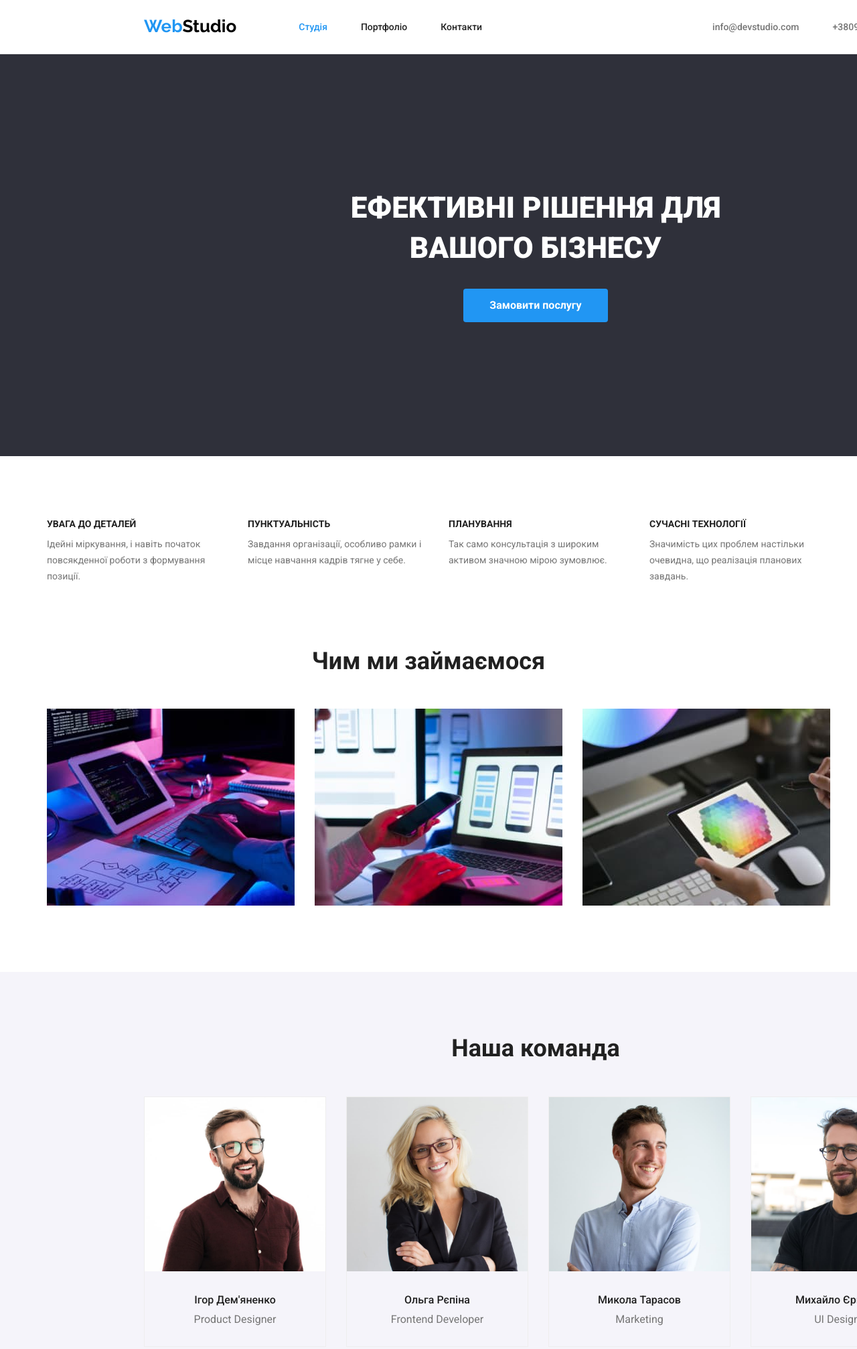
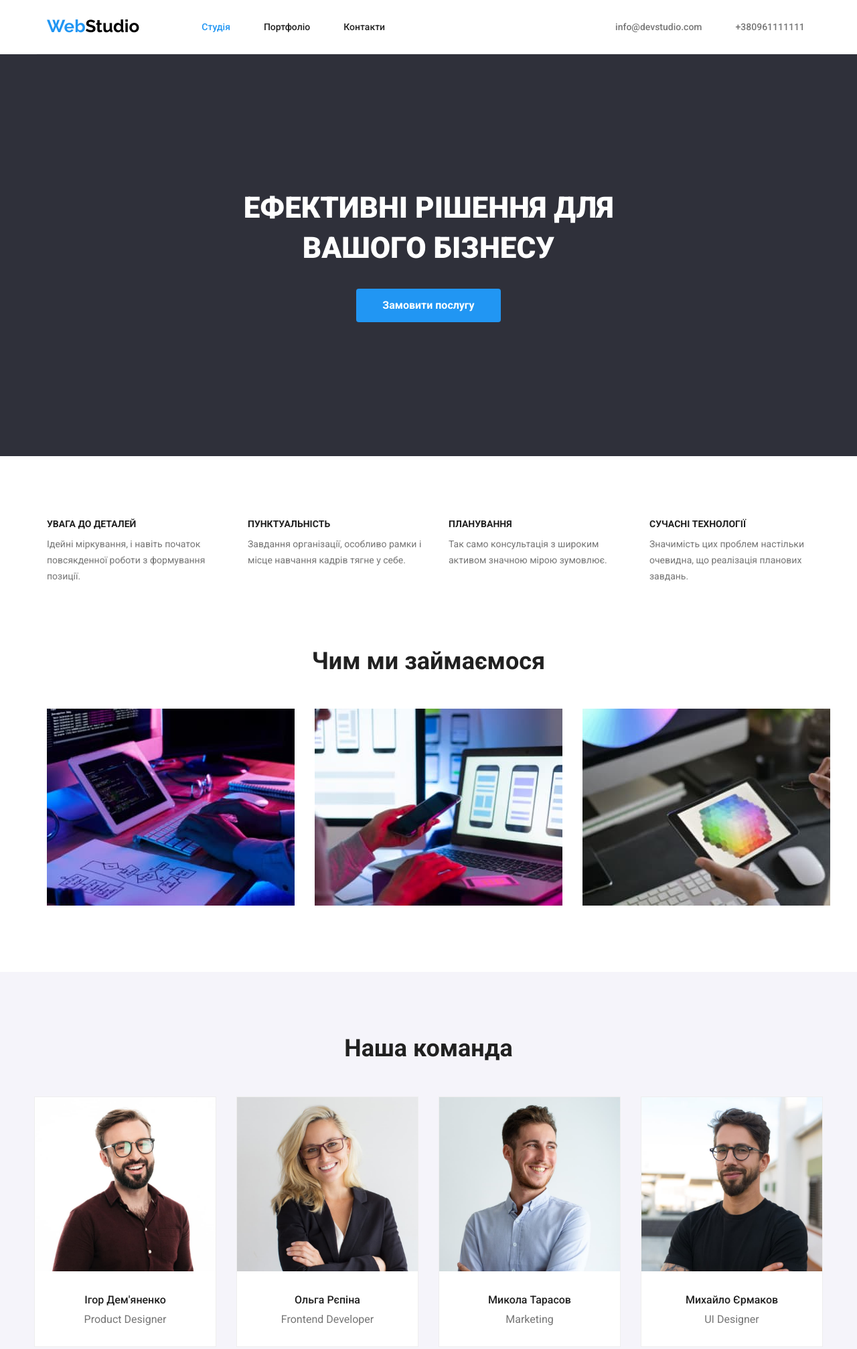
Before and after one commit to MykhailoSpizhevyi/goit-markup-hw3, a plain HTML site: page index.html in a window 1280 px wide. Shown: the top 2014 px of the page at 67% size. Drawn offline with nearby package versions, Linux system fonts and the light colour scheme.

Commit message:
editing hw 03
при ховері текст повинен бути білим.
- колір всередені картки - білий.
- розтягнути усі фони так щоб було на весь екране не залежно від розміру.
- стилі кнопок повинні робитись падінгами.

```diff
--- a/css/styles.css
+++ b/css/styles.css
@@ -45,12 +45,16 @@ ul {
 }
 
 /* logo */
+
+.header {
+    display: flex;
+}
 .header-container {
 
     display: flex;
-    width: 1600px;
-    /* padding-left: 15px;
-    padding-right: 15px; */
+    width: 1170px;
+    padding-left: 15px;
+    padding-right: 15px;
     margin-left: auto;
     margin-right: auto;
     align-items: center;
@@ -80,7 +84,7 @@ ul {
     font-size: 26px;
     line-height: 1.2;
     text-decoration: none;
-    margin-left: 215px;
+    /* margin-left: 215px; */
     margin-right: 93px;
     margin-top: 24px;
     margin-bottom: 25px;
@@ -182,7 +186,7 @@ ul {
 .hero {
     background-color: var(--background-dark-color);
     display: flex;
-    width: 1600px;
+    /* width: 1600px; */
     margin-right: auto;
     margin-left: auto
 
@@ -239,7 +243,7 @@ ul {
 
 .hero-button:hover,
 .hero-button:focus {
-color: var(--title-text-color);
+color: var(--primary-white-color);
 }
 
 
@@ -382,13 +386,18 @@ color: var(--title-text-color);
 /* Наша команда */
 
 .team-section {
-
-    width: 1600px;
+    display: flex;
+    /* width: 1600px; */
     margin-left: auto;
     margin-right: auto;
     background-color: var(--primary-button-background);
     padding-bottom: 94px;
 
+}
+
+.team-container {
+    margin-left: auto;
+    margin-right: auto;
 }
 
 
@@ -402,7 +411,7 @@ color: var(--title-text-color);
 .team {
 
     display: flex;
-    margin-left: 215px;
+    /* margin-left: 215px; */
     padding-left: 0;
     margin-top: 50px;
 
@@ -411,6 +420,7 @@ color: var(--title-text-color);
 .team-item {
     margin-right: 30px;
     border: 1px solid var(--border-color);
+    background-color: var(--primary-white-color);
 }
 .team-item:last-child {
     margin-right: 0;
@@ -451,7 +461,7 @@ color: var(--title-text-color);
 /* Футер адреса */
 .footer {
     background-color: var(--background-dark-color);
-    width: 1600px;
+    /* width: 1600px; */
     margin-left: auto;
     margin-right: auto;
 
@@ -473,8 +483,12 @@ color: var(--title-text-color);
 
 
 .address-list {
-    display: flex;
+    /* display: flex; */
     font-style: inherit;
+    /* margin-left:auto; */
+    /* margin-right: auto; */
+
+
 }
 
 .address-contact {
@@ -547,12 +561,20 @@ color: var(--title-text-color);
 .secondary-button {
 
      padding: 0;
-     margin-right: 8px;
      border-radius: 4px;
      border:none;
      width: 125px;
      height: 38px;
     background-color: var(--primary-button-background);
+}
+
+.nav-button .item {
+    padding-right: 8px;
+
+}
+
+.nav-button .item:last-child {
+    padding-right: 0px;
 }
 
 
--- a/index.html
+++ b/index.html
@@ -13,7 +13,7 @@
 </head>
 <body>
     <!-- Шапка сайта -->
-    <header>
+    <header class="header">
         <div class="header-container">
             <nav class="header-nav">
                 <!-- Ссылка лого -->
```
